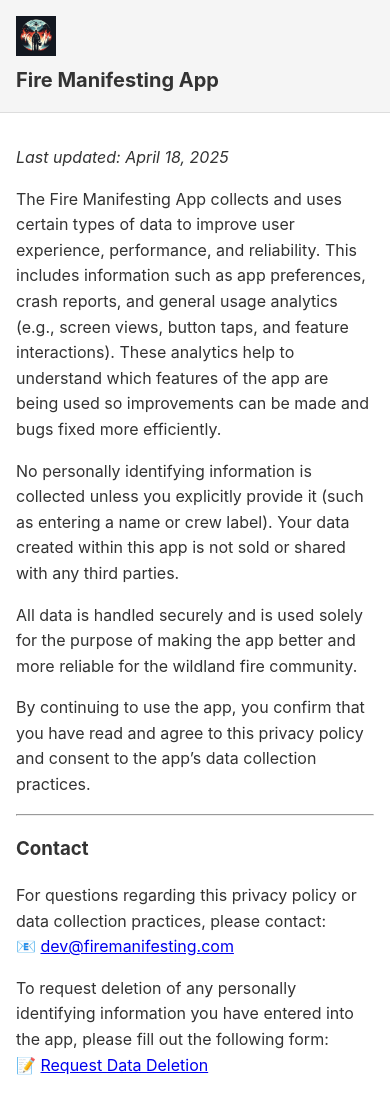
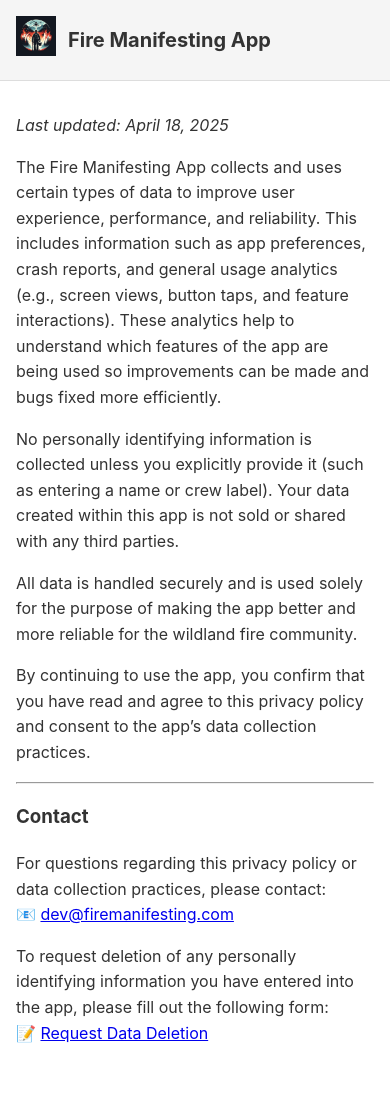
Before and after one commit to dawsonnash/fire_manifesting_policies, a Jekyll site: the page built from index.md, in a window 390 px wide. Built offline with Jekyll 4.4.1, drawn with Linux system fonts in a browser that asks for light colours; after the commit the page ends 1078 px from its top, so only the background shows below that.

Commit message:
Update default.html

```diff
--- a/_layouts/default.html
+++ b/_layouts/default.html
@@ -43,8 +43,8 @@
 
       @media (max-width: 600px) {
         header {
-          flex-direction: column;
-          align-items: flex-start;
+          flex-direction: row;
+          align-items: center;
         }
 
         header img {
```
